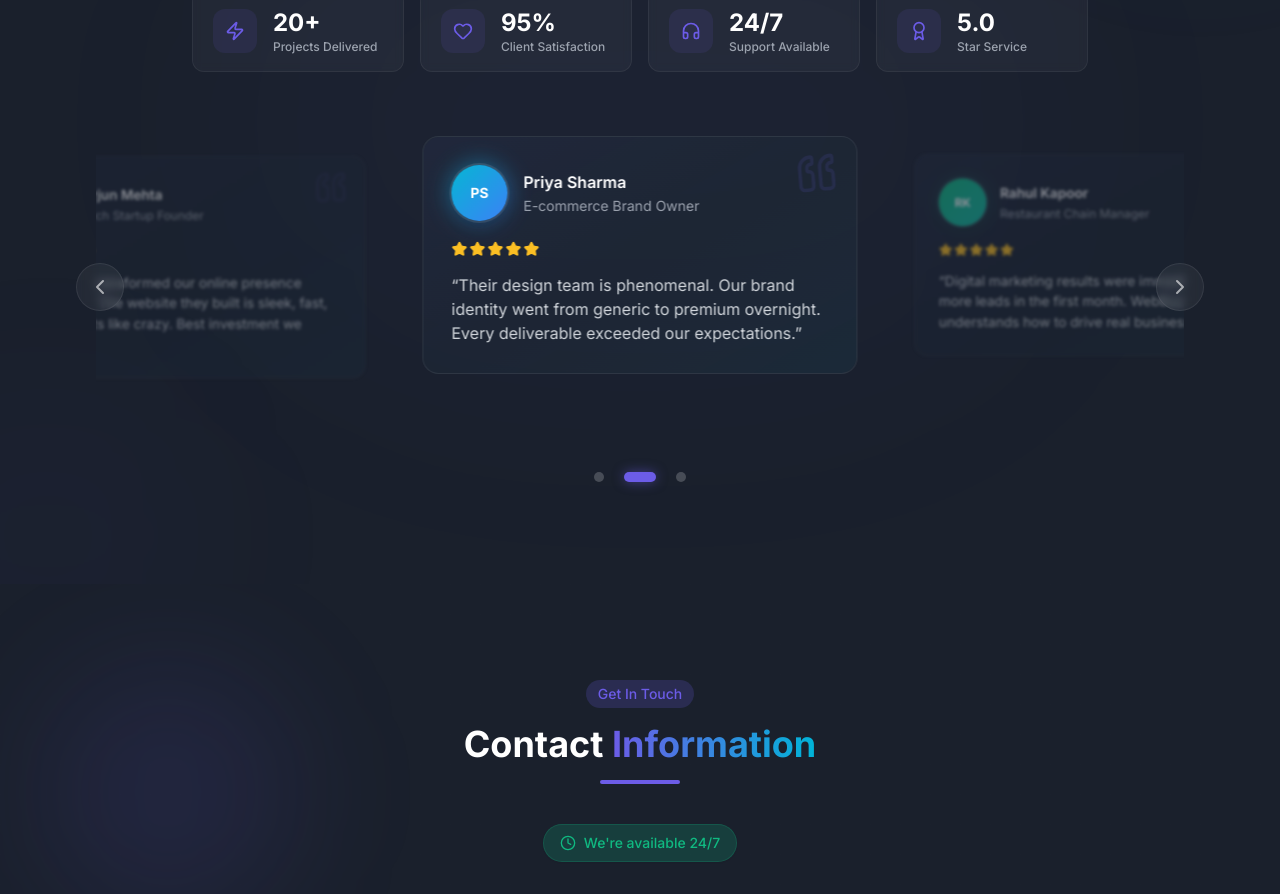
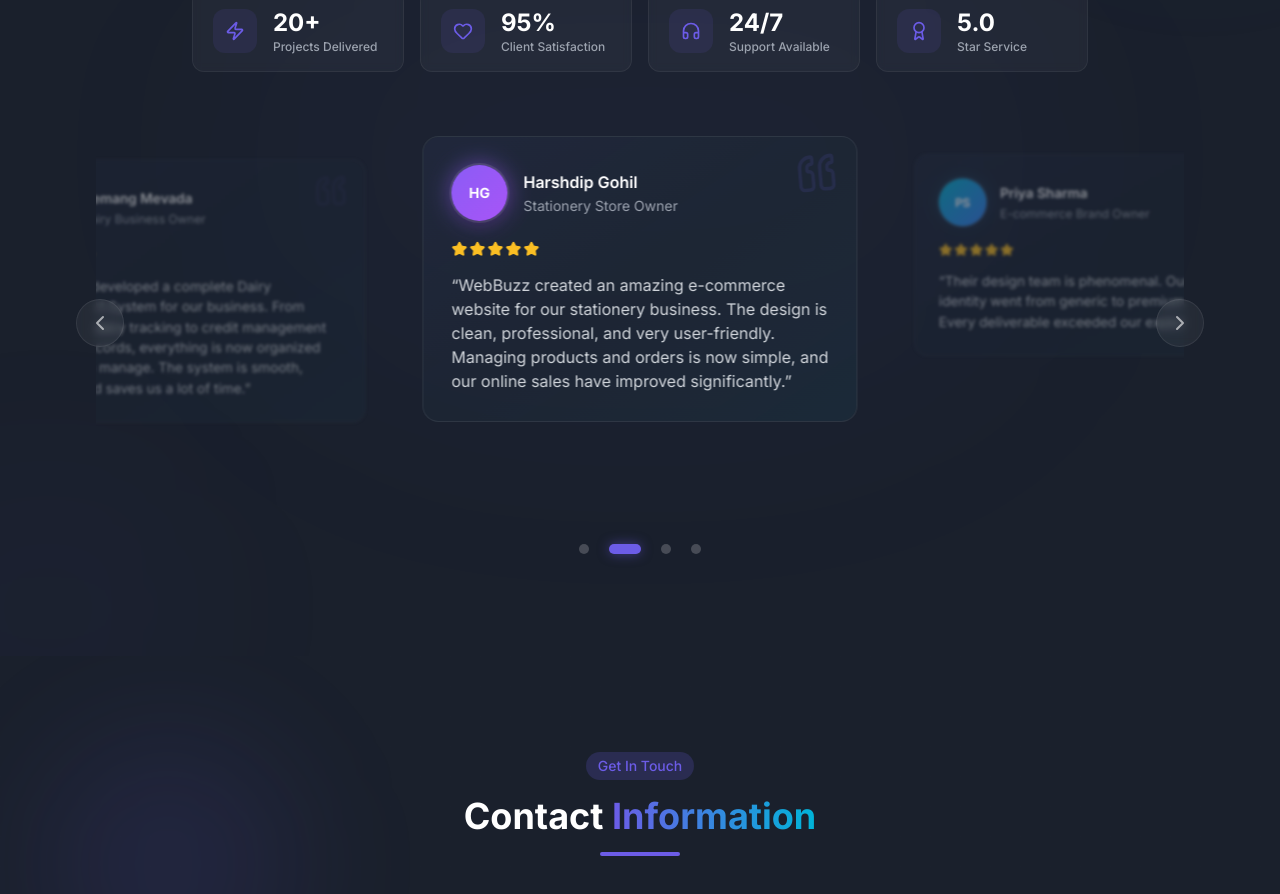
Before and after one commit to parth8417/WebBuzz, a React (Vite) app: page / in a window 1280 px wide. Shown: the part 2860-3754 px from the top of the page. Built offline with nearby package versions, Linux system fonts and the light colour scheme; no server answers.

Commit message:
Insta Update

```diff
--- a/src/components/Testimonials.jsx
+++ b/src/components/Testimonials.jsx
@@ -14,14 +14,23 @@
 
 const testimonials = [
   {
-    name: 'Arjun Mehta',
-    business: 'Tech Startup Founder',
-    initials: 'AM',
-    color: 'from-violet-500 to-indigo-500',
-    rating: 5,
-    review:
-      'WebBuzz transformed our online presence completely. The website they built is sleek, fast, and converts like crazy. Best investment we made.',
-  },
+  name: 'Hemang Mevada',
+  business: 'Dairy Business Owner',
+  initials: 'HM',
+  color: 'from-cyan-500 to-blue-500',
+  rating: 5,
+  review:
+    'WebBuzz developed a complete Dairy Management System for our business. From employee salary tracking to credit management and daily records, everything is now organized and easy to manage. The system is smooth, modern, and saves us a lot of time.',
+},
+{
+  name: 'Harshdip Gohil',
+  business: 'Stationery Store Owner',
+  initials: 'HG',
+  color: 'from-violet-500 to-purple-500',
+  rating: 5,
+  review:
+    'WebBuzz created an amazing e-commerce website for our stationery business. The design is clean, professional, and very user-friendly. Managing products and orders is now simple, and our online sales have improved significantly.',
+},
   {
     name: 'Priya Sharma',
     business: 'E-commerce Brand Owner',
```
